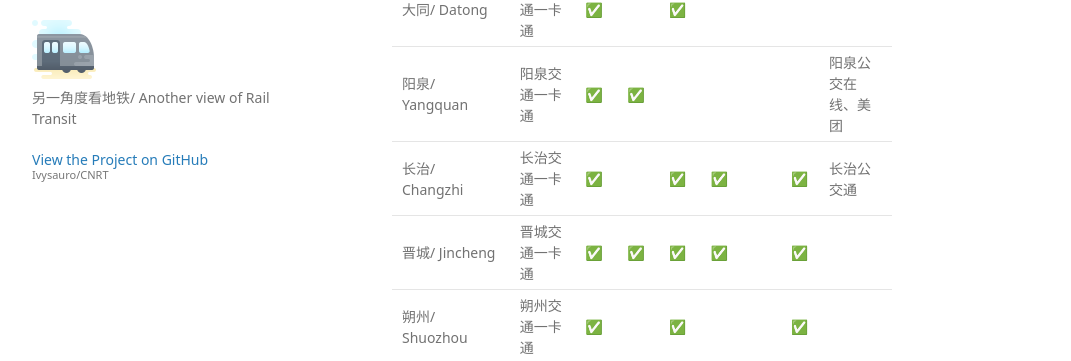
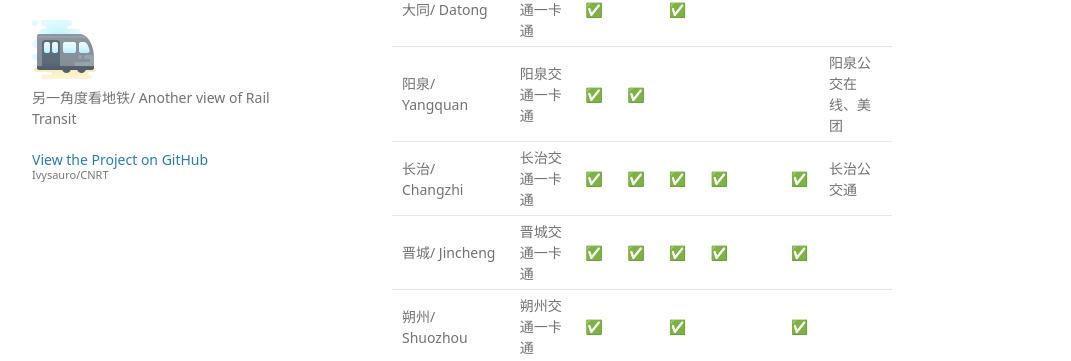
Before and after one commit to Ivysauro/CNRT, a Jekyll site: the page built from data/Bus Pay.md, in a window 1280 px wide and 900 px high, scrolled down 3397 px. Shown: the part 91-452 px from the top of the window, without its empty margins (178-1249 px from the left). Built offline with Jekyll 4.4.1, drawn with Linux system fonts in a browser that asks for light colours; some web fonts are replaced; our own code applies the rules of GitHub Pages for plain Markdown files; a script that is not in the unit is left out.

```diff
--- a/data/Bus Pay.md
+++ b/data/Bus Pay.md
@@ -82,7 +82,7 @@
 | 太原/ Taiyuan | 太原交通一卡通 | ✅ | ✅ | ✅ | | | ✅ | 太原公交 |
 | 大同/ Datong | 大同交通一卡通 | ✅ | | ✅ | | | | |
 | 阳泉/ Yangquan | 阳泉交通一卡通 | ✅ | ✅ | | | | | 阳泉公交在线、美团 |
-| 长治/ Changzhi | 长治交通一卡通 | ✅ | | ✅ | ✅ | | ✅ | 长治公交通 |
+| 长治/ Changzhi | 长治交通一卡通 | ✅ | ✅ | ✅ | ✅ | | ✅ | 长治公交通 |
 | 晋城/ Jincheng | 晋城交通一卡通 | ✅ | ✅ | ✅ | ✅ | | ✅ | |
 | 朔州/ Shuozhou | 朔州交通一卡通 | ✅ | | ✅ | | | ✅ | |
 | 晋中/ Jinzhong | 晋中交通一卡通 | ✅ | ✅ | ✅ | ✅ | | ✅ | |
@@ -180,7 +180,7 @@
 | 铜陵/ Tongling | 铜陵一卡通 | ✅ | ✅ | ✅ | ✅ | | ✅ | |
 | 安庆/ Anqing | 安庆交通一卡通 | ✅ | ✅ | ✅ | | 🕓 | ✅ | 安庆掌上公交 |
 | 黄山/ Huangshan | 黄山交通一卡通 | ✅ | ✅ | ✅ | ❌[^hs] | | ✅ | |
-| 阜阳/ Fuyang | 颍州通 | ✅ | ✅ | ✅ | ✅ | | ✅ | 颍州通 |
+| 阜阳/ Fuyang | 颍州通 | ✅ | ✅ | ✅ | ✅ | ✅ | ✅ | 颍州通 |
 | 宿州/ Suzhou, Anhui | 宿州交通一卡通 | ✅ | ✅ | | | | ✅ | |
 | 滁州/ Chuzhou | 滁州交通一卡通 | ✅ | ✅ | ✅ | 🕓 | | ✅ | |
 | 六安/ Lu'an | 六安交通一卡通 | ✅ | ✅ | ✅ | | | ✅ | |
```
Also changed, not shown: other parts of data/Bus Pay.md (+1 -1 lines).
